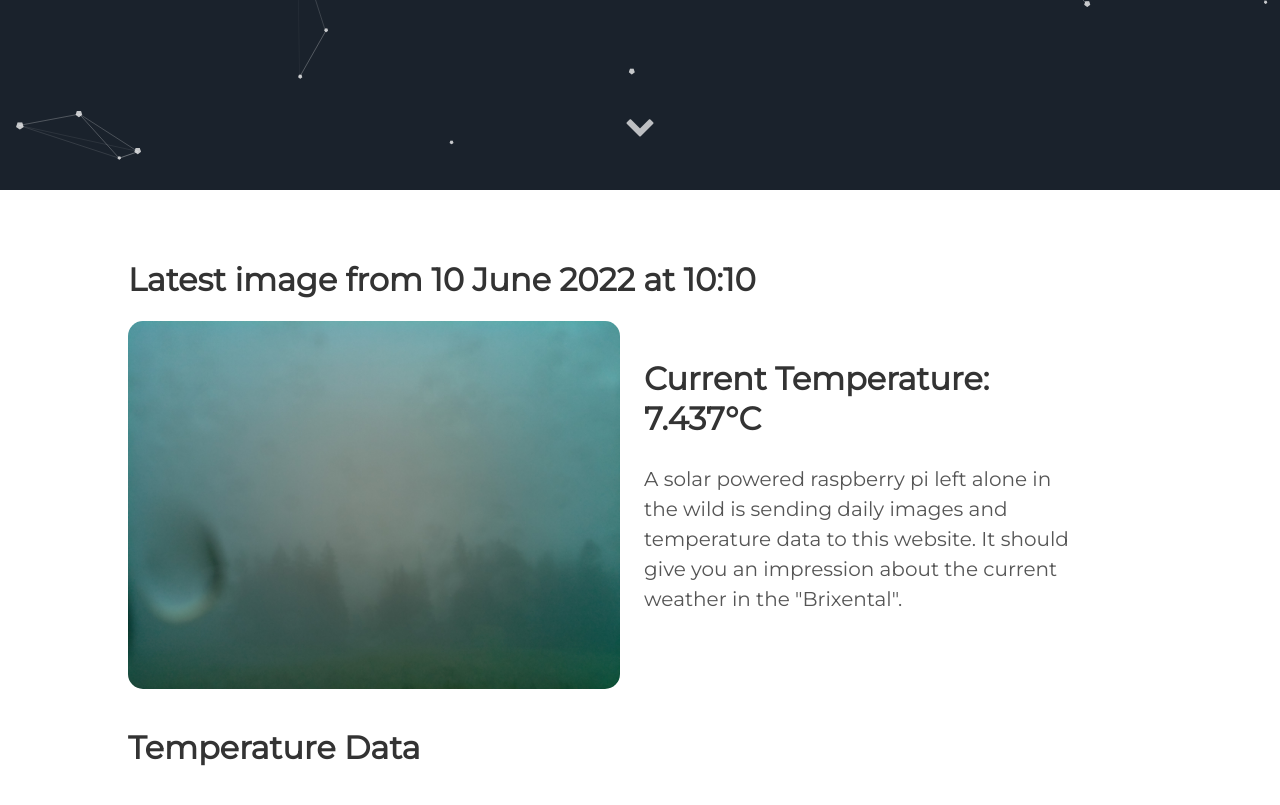
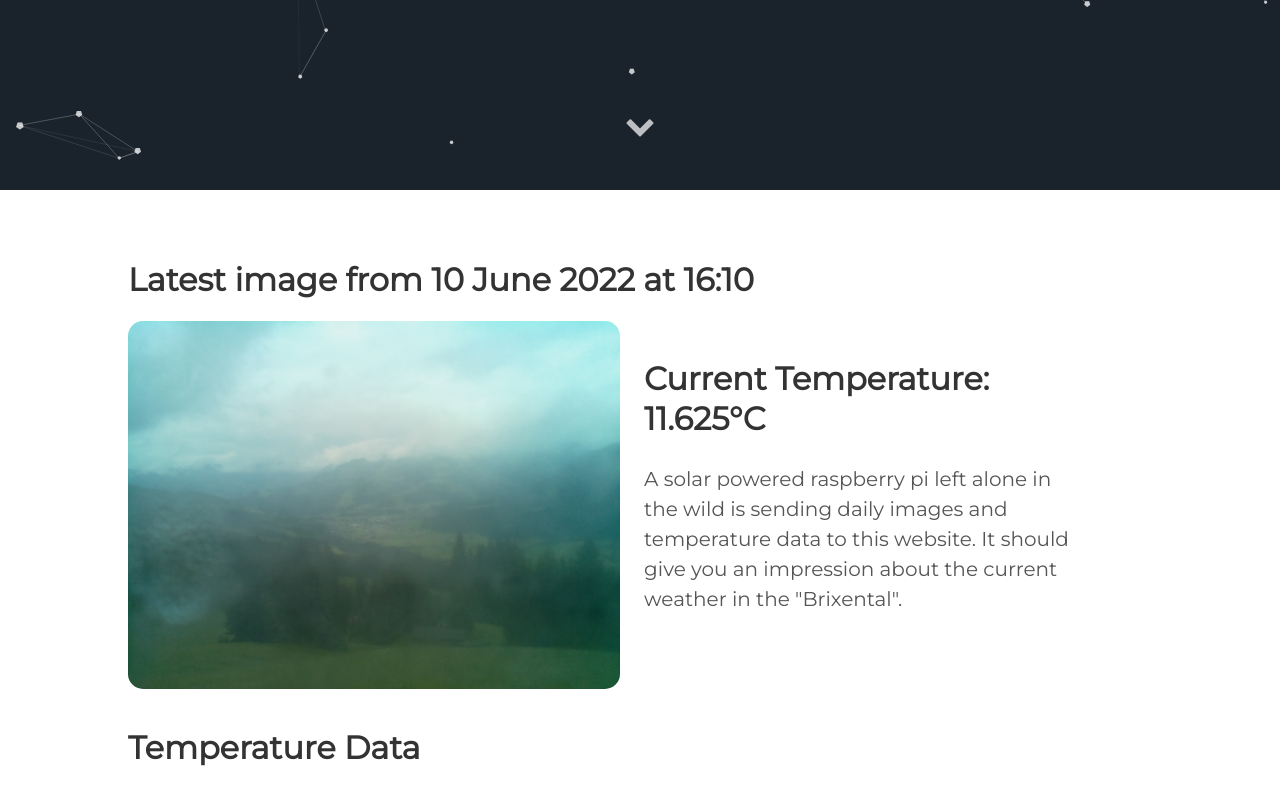
Before and after one commit to vektorious/vektorious.github.io, a Jekyll site: the page built from resources/huette.md, in a window 1280 px wide and 900 px high, scrolled down 710 px. Shown: the top 805 px of the window. Built offline with Jekyll 4.4.1, drawn with Linux system fonts in a browser that asks for light colours.

Commit message:
I'm a bot beep boop

```diff
--- a/resources/huette.md
+++ b/resources/huette.md
@@ -6,13 +6,13 @@ image: '/assets/img/'
 description: 'Live image from the Austrian alps'
 twitter_text: ' '
 ---
-## Latest image from 10 June 2022 at 10:10
+## Latest image from 10 June 2022 at 16:10
 <div class="huette">
   <div class="huette-image">
     <img src="{{ "/assets/img/huette.jpg" | prepend: site.baseurl }}">
   </div>
   <div class="huette-text">
-        <h2>Current Temperature: 7.437°C</h2>
+        <h2>Current Temperature: 11.625°C</h2>
         <p>A solar powered raspberry pi left alone in the wild is sending daily images and temperature data to this website. It should give you an impression about the current weather in the "Brixental".</p>
 
   </div>
```
Also changed, not shown: rpi-script/2022-06-10_160909.txt (renamed from rpi-script/2022-06-10_100910.txt, +5 -5 lines), rpi-script/huette.md (+2 -2 lines), assets/img/huette.jpg, assets/img/temp_plot.png, rpi-script/temp_plot.png, 1 other file.
